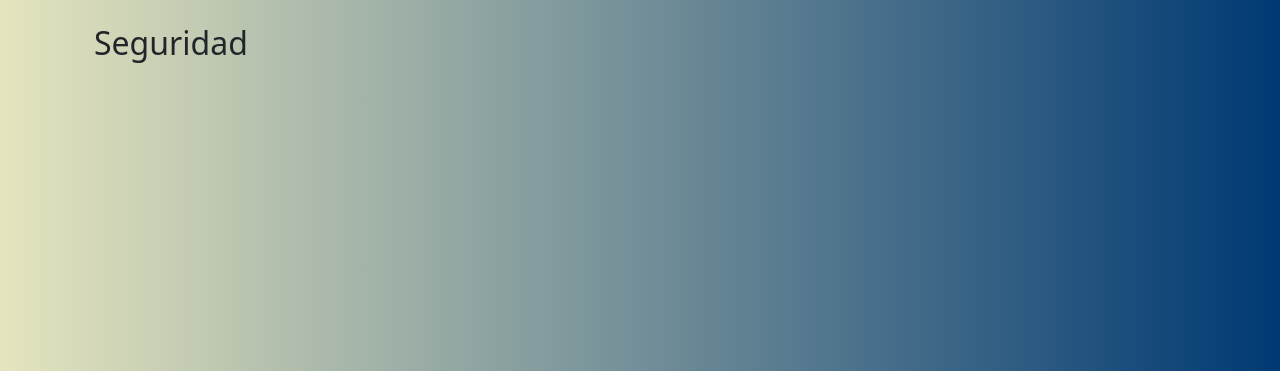
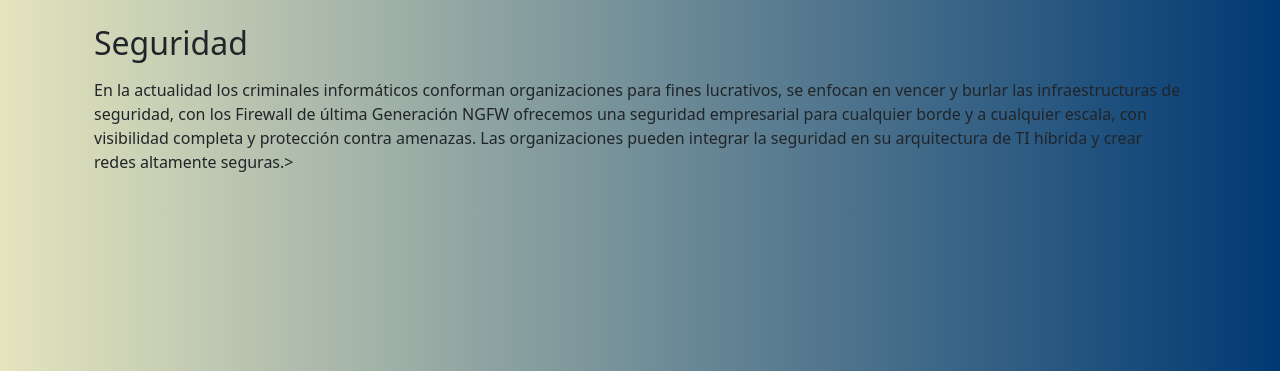
Before and after one commit to lucalu01/compuallcenter, a Flask app: page /seguridad in a window 1280 px wide. Shown: the part 62-433 px from the top of the page. Run offline with Flask 2, Linux system fonts and the light colour scheme; some libraries are stand-ins or nearby versions.

Commit message:
seguridad

```diff
--- a/templates/seguridad.html
+++ b/templates/seguridad.html
@@ -5,8 +5,8 @@
     <h2>Seguridad</h2>
 
 
-        </p class="c" En la actualidad los criminales informáticos conforman organizaciones para fines lucrativos, se enfocan en vencer y burlar las infraestructuras de seguridad, con los Firewall de última Generación NGFW ofrecemos una seguridad empresarial para cualquier borde y a cualquier escala, con visibilidad completa y protección contra amenazas. Las organizaciones pueden integrar la seguridad en su arquitectura de TI híbrida y crear redes altamente seguras.>
-        </p>
+     </p class="c"> En la actualidad los criminales informáticos conforman organizaciones para fines lucrativos, se enfocan en vencer y burlar las infraestructuras de seguridad, con los Firewall de última Generación NGFW ofrecemos una seguridad empresarial para cualquier borde y a cualquier escala, con visibilidad completa y protección contra amenazas. Las organizaciones pueden integrar la seguridad en su arquitectura de TI híbrida y crear redes altamente seguras.>
+    </p>
 
 
 </body>
```
